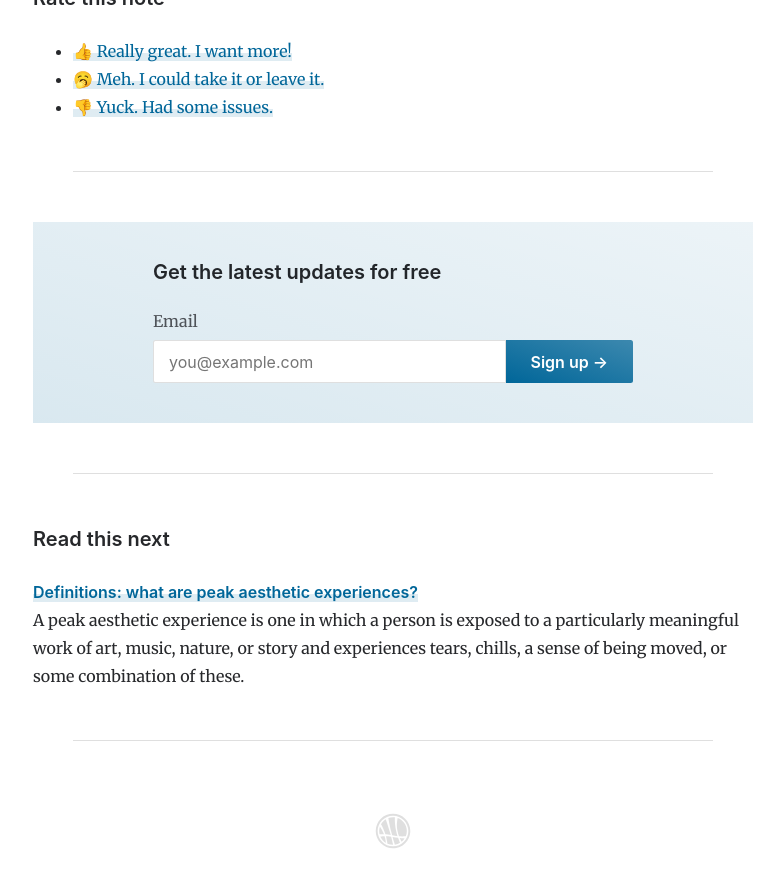
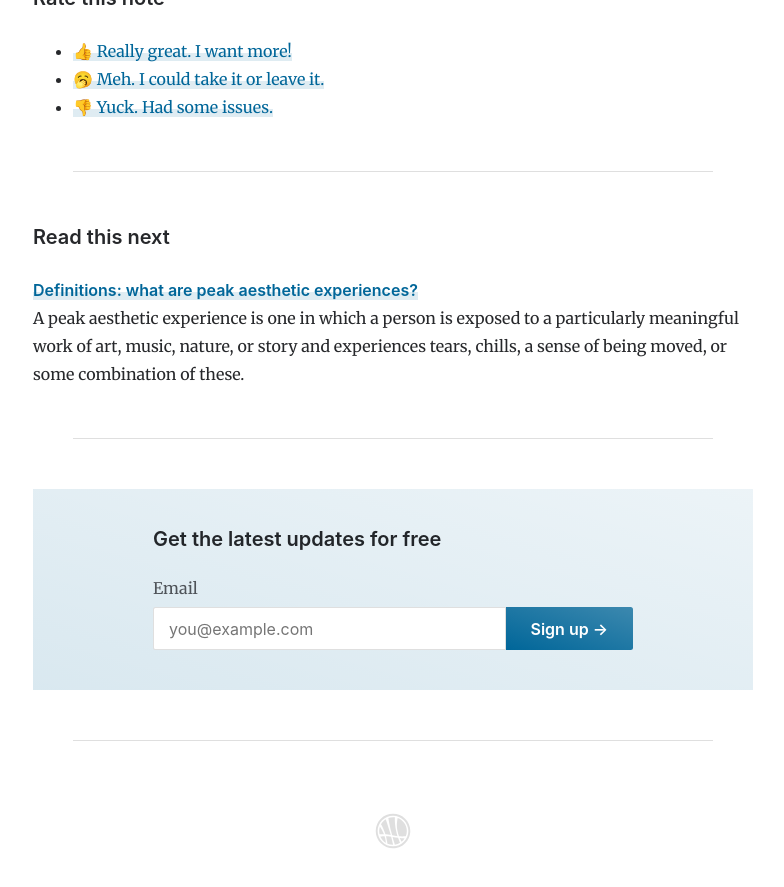
Before and after one commit to natelistrom/natelistrom.github.io, a Jekyll site: the page built from _posts/2022-03-21-public-research.md, in a window 1280 px wide and 900 px high, scrolled down 1597 px. Shown: the top 887 px of the window, without its empty margins (247-1031 px from the left). Built offline with Jekyll 4.4.1, drawn with Linux system fonts in a browser that asks for light colours; part of the change alters nothing that is shown.

```diff
--- a/_layouts/post.html
+++ b/_layouts/post.html
@@ -12,6 +12,6 @@ layout: default
 
 {% include _rate.html %}
 
+{% include _readNext.html %}
+
 {% include _subscribe.html %}
-
-{% include _readNext.html %}
```
